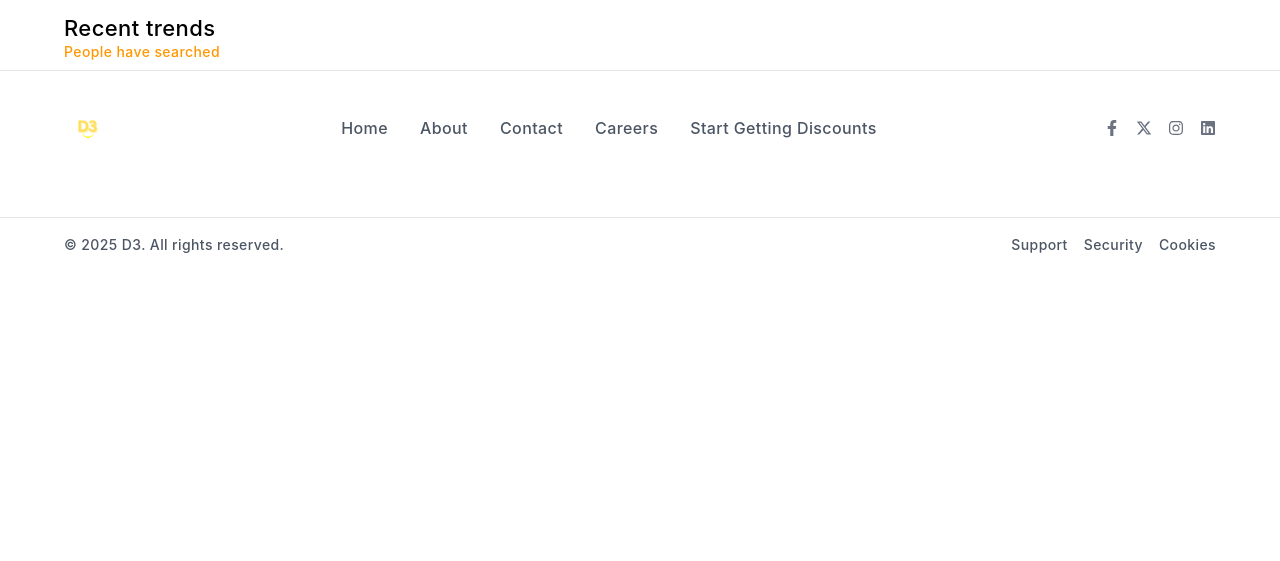
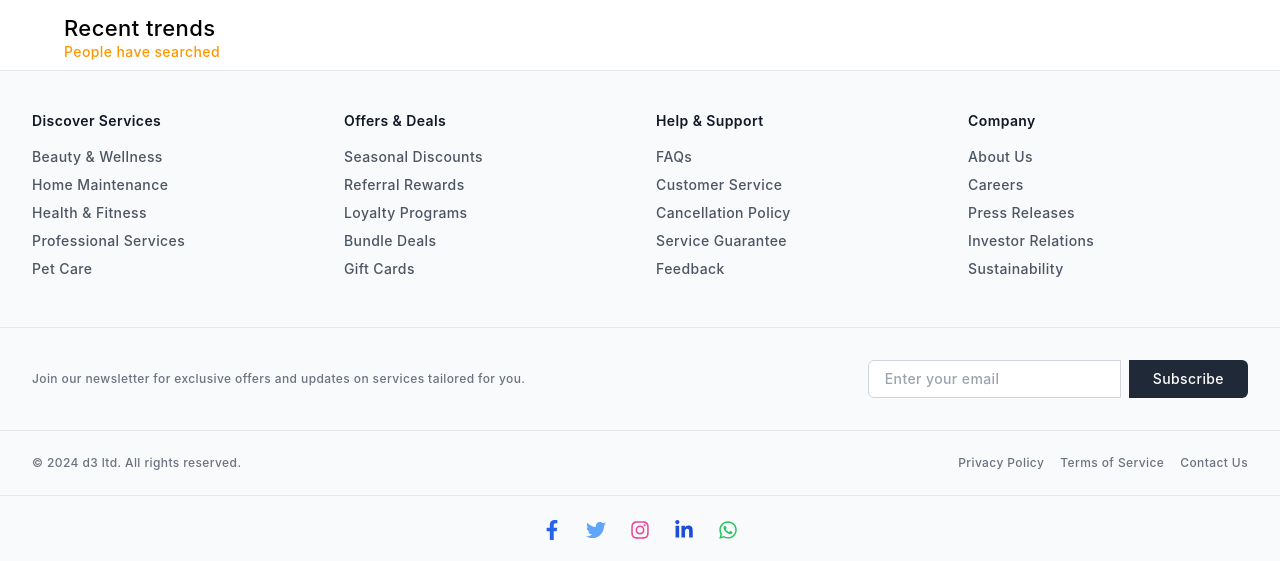
Before and after one commit to Roadpeak/D3-client, a React (Create React App) app: page / in a window 1280 px wide. Shown: the part 372-933 px from the top of the page. Before the commit the page ends 800 px from the top, so only its background shows below. Built offline with nearby package versions, Linux system fonts and the light colour scheme; no server answers.

Commit message:
Footer and Booking

```diff
--- a/src/components/Footer.jsx
+++ b/src/components/Footer.jsx
@@ -1,72 +1,147 @@
-import React from 'react';
-import { FaFacebookF, FaInstagram, FaLinkedin } from 'react-icons/fa';
-import { FaXTwitter } from 'react-icons/fa6';
-import { Link } from 'react-router-dom';
-import image from '../assets/d32.png';
+import React from "react";
+import { FaFacebookF, FaTwitter, FaInstagram, FaLinkedinIn, FaWhatsapp } from "react-icons/fa";
 
 const Footer = () => {
-  const handleMapClick = () => {
-    window.open(
-      'https://www.google.com/maps/search/?api=1&query=Britam+Towers+Upperhill+Nairobi',
-      '_blank'
-    );
-  };
+    const footerSections = [
+        {
+            title: "Discover Services",
+            links: [
+                "Beauty & Wellness",
+                "Home Maintenance",
+                "Health & Fitness",
+                "Professional Services",
+                "Pet Care",
+            ],
+        },
+        {
+            title: "Offers & Deals",
+            links: [
+                "Seasonal Discounts",
+                "Referral Rewards",
+                "Loyalty Programs",
+                "Bundle Deals",
+                "Gift Cards",
+            ],
+        },
+        {
+            title: "Help & Support",
+            links: [
+                "FAQs",
+                "Customer Service",
+                "Cancellation Policy",
+                "Service Guarantee",
+                "Feedback",
+            ],
+        },
+        {
+            title: "Company",
+            links: [
+                "About Us",
+                "Careers",
+                "Press Releases",
+                "Investor Relations",
+                "Sustainability",
+            ],
+        },
+    ];
 
-  const handleEmailClick = () => {
-    window.open('mailto:info@dthree.com', '_blank');
-  };
+    const socialLinks = [
+        { name: "Facebook", href: "#", icon: <FaFacebookF className="text-blue-600" /> },
+        { name: "Twitter", href: "#", icon: <FaTwitter className="text-blue-400" /> },
+        { name: "Instagram", href: "#", icon: <FaInstagram className="text-pink-500" /> },
+        { name: "LinkedIn", href: "#", icon: <FaLinkedinIn className="text-blue-700" /> },
+        { name: "WhatsApp", href: "#", icon: <FaWhatsapp className="text-green-500" /> },
+    ];
 
     return (
-    <footer className="bg-white border-t text-black">
-
-      <div className="px-[5%] py-8">
-        <div className="flex flex-wrap justify-between items-center gap-8">
-
-          <div>
-            <img src={image} className="h-[50px]" alt="D3 Logo" />
+        <footer className="bg-gray-50 text-gray-700 text-sm border-t border-gray-200">
+            <div className="max-w-7xl mx-auto px-6 lg:px-8 py-10 grid grid-cols-2 sm:grid-cols-3 lg:grid-cols-4 gap-8">
+                {footerSections.map((section) => (
+                    <div key={section.title}>
+                        <h3 className="text-md font-semibold text-gray-900 mb-4">
+                            {section.title}
+                        </h3>
+                        <ul>
+                            {section.links.map((link) => (
+                                <li key={link} className="mb-2">
+                                    <a
+                                        href="#"
+                                        className="text-gray-600 hover:text-gray-900 transition-colors"
+                                    >
+                                        {link}
+                                    </a>
+                                </li>
+                            ))}
+                        </ul>
+                    </div>
+                ))}
             </div>
 
-          <div className="flex flex-wrap gap-8 text-gray-600 text-[16px]">
-            <Link to="/" className="hover:text-black">
-              Home
-            </Link>
-            <Link to="/about" className="hover:text-black">
-              About
-            </Link>
-            <Link to="/contact" className="hover:text-black">
-              Contact
-            </Link>
-            <Link to="/company/careers" className="hover:text-black">
-              Careers
-            </Link>
-            <Link to="/deals" className="hover:text-black capitalize">
-              Start Getting Discounts
-            </Link>
-          </div>
+            <div className="border-t border-gray-200"></div>
 
-          <div className="flex gap-4">
-            <a href="#" className="text-gray-500 hover:text-black">
-              <FaFacebookF />
-            </a>
-            <a href="#" className="text-gray-500 hover:text-black">
-              <FaXTwitter />
-            </a>
-            <a href="#" className="text-gray-500 hover:text-black">
-              <FaInstagram />
-            </a>
-            <a href="#" className="text-gray-500 hover:text-black">
-              <FaLinkedin />
-            </a>
-          </div>
+            <div className="max-w-7xl mx-auto px-6 lg:px-8 py-8 flex flex-col lg:flex-row justify-between items-center gap-4">
+                <p className="text-center lg:text-left text-gray-500 text-xs">
+                    Join our newsletter for exclusive offers and updates on services tailored
+                    for you.
+                </p>
+                <div className="flex gap-2">
+                    <input
+                        type="email"
+                        placeholder="Enter your email"
+                        className="text-sm px-4 py-2 border border-gray-300 rounded-l-md focus:outline-none focus:ring-2 focus:ring-primary"
+                    />
+                    <button className="px-6 py-2 bg-gray-800 text-white rounded-r-md text-sm hover:bg-gray-700 transition-colors">
+                        Subscribe
+                    </button>
                 </div>
             </div>
 
-      <div className="border-t mt-8 pt-4 px-[5%] flex justify-between items-center text-gray-600 text-[14px]">
-        <p>&copy; 2025 D3. All rights reserved.</p>
-        <div className="flex gap-4">
-          <span className="hover:text-black cursor-pointer">Support</span>
-          <span className="hover:text-black cursor-pointer">Security</span>
-          <span className="hover:text-black cursor-pointer">Cookies</span>
+            <div className="border-t border-gray-200"></div>
+
+            <div className="max-w-7xl mx-auto px-6 lg:px-8 py-6 flex flex-col lg:flex-row justify-between items-center">
+                <p className="text-xs text-gray-500 text-center lg:text-left">
+                    © {new Date().getFullYear()} d3 ltd. All rights reserved.
+                </p>
+                <ul className="flex flex-wrap justify-center lg:justify-end gap-4 mt-4 lg:mt-0 text-xs">
+                    <li>
+                        <a
+                            href="#"
+                            className="text-gray-500 hover:text-gray-900 transition-colors"
+                        >
+                            Privacy Policy
+                        </a>
+                    </li>
+                    <li>
+                        <a
+                            href="#"
+                            className="text-gray-500 hover:text-gray-900 transition-colors"
+                        >
+                            Terms of Service
+                        </a>
+                    </li>
+                    <li>
+                        <a
+                            href="#"
+                            className="text-gray-500 hover:text-gray-900 transition-colors"
+                        >
+                            Contact Us
+                        </a>
+                    </li>
+                </ul>
+            </div>
+
+            <div className="border-t border-gray-200 py-6">
+                <div className="max-w-7xl mx-auto px-6 lg:px-8 flex justify-center gap-6">
+                    {socialLinks.map((social) => (
+                        <a
+                            key={social.name}
+                            href={social.href}
+                            className="text-gray-600 hover:scale-110 hover:text-gray-900 text-xl transition-transform"
+                            aria-label={social.name}
+                        >
+                            {social.icon}
+                        </a>
+                    ))}
                 </div>
             </div>
         </footer>
```
Also changed, not shown: src/pages/Booking.jsx (+103 -153 lines). Lines whose indentation alone changed are shown as unchanged.
